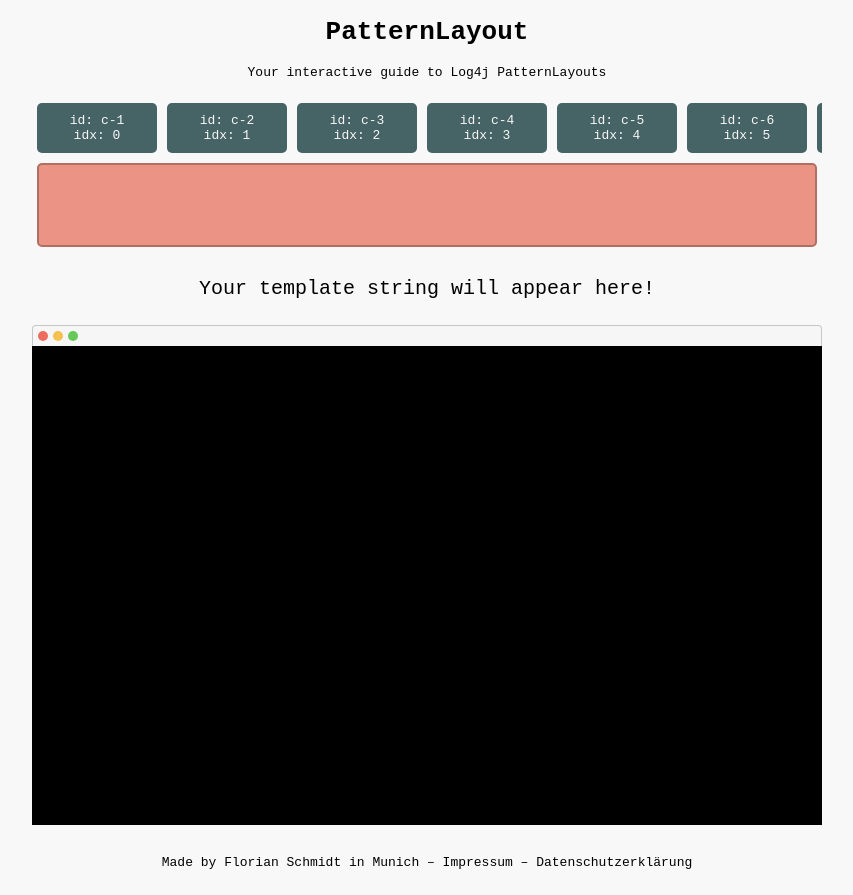
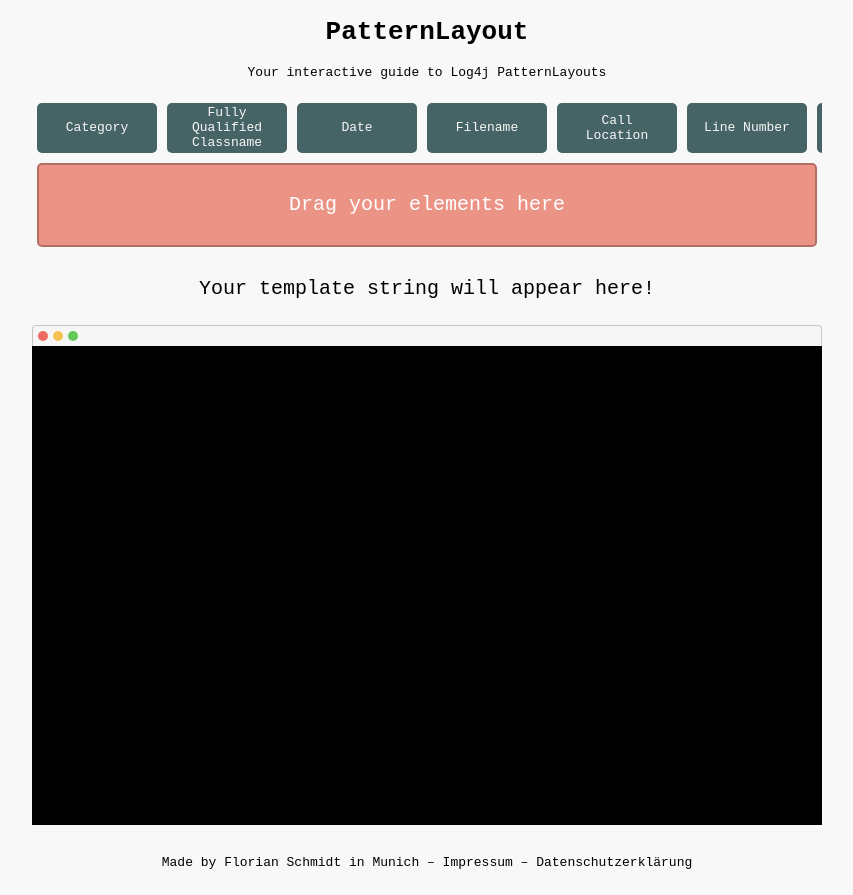
Before and after one commit to florianschmidt1994/patternlayout, a React (Create React App) app: page / in a window 1280 px wide. Shown: the whole page, without its empty margins (213-1066 px from the left). Built offline with nearby package versions, Linux system fonts and the light colour scheme.

Commit message:
Show correct pill content and close button if needed

```diff
--- a/src/App.css
+++ b/src/App.css
@@ -44,6 +44,12 @@
     overflow: scroll;
 }
 
+.dropzone-empty {
+    justify-content: center;
+    color: white;
+    font-size: x-large;
+}
+
 .templateString {
     font-size: x-large;
     text-align: center;
--- a/src/App.js
+++ b/src/App.js
@@ -125,7 +125,9 @@
                     <Droppable droppableId="selected" direction="horizontal">
                         {
                             provided => (
-                                <div className="dropzone" ref={provided.innerRef} {...provided.droppableProps}>
+                                <div
+                                    className={conversions.selected.length !== 0 ? "dropzone" : "dropzone dropzone-empty"}
+                                    ref={provided.innerRef} {...provided.droppableProps}>
                                     {conversions.selected.map((c, idx) =>
                                         <Draggable key={c.id} draggableId={c.id} index={idx}>
                                             {p1 => <Pill {...p1.draggableProps} {...p1.dragHandleProps}
@@ -133,10 +135,12 @@
                                                          idx={idx}
                                                          innerRef={p1.innerRef}
                                                          conversionCharacter={c.conversionCharacter}
-                                                         description={c.name}/>}
+                                                         description={c.name}
+                                                         closeable
+                                            />}
                                         </Draggable>
                                     )}
-                                    {provided.placeholder}
+                                    {conversions.selected.length !== 0 ? provided.placeholder : "Drag your elements here"}
                                 </div>
                             )
                         }
--- a/src/components/pill/Pill.css
+++ b/src/components/pill/Pill.css
@@ -22,6 +22,11 @@
     border-radius: 5px;
 
     margin: 5px;
+    user-select: none;
+}
+
+.pill-closeable {
+    justify-content: space-around;
 }
 
 .close-button {
--- a/src/components/pill/Pill.js
+++ b/src/components/pill/Pill.js
@@ -2,13 +2,11 @@
 import React from 'react';
 
 export default function Pill(props) {
-    const {conversionCharacter, description, closeable = false, innerRef, id, idx} = props;
+    const {conversionCharacter, description, closeable = false, innerRef} = props;
 
     return (
-        <div {...props} ref={innerRef} className="pill">
-            id: {id}<br/>
-            idx: {idx}<br/>
-            {/*<div>{description}</div>*/}
+        <div {...props} ref={innerRef} className={closeable ? "pill pill-closeable" : "pill"}>
+            <div>{description}</div>
             {closeable && <CloseButton/>}
         </div>
     );
```
